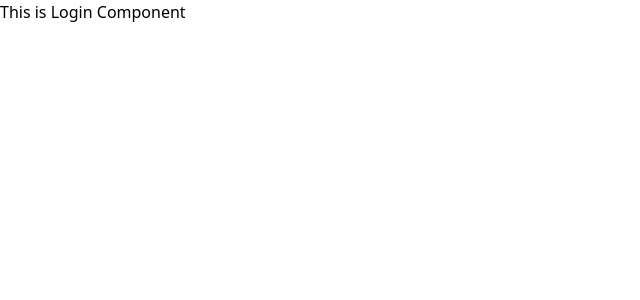
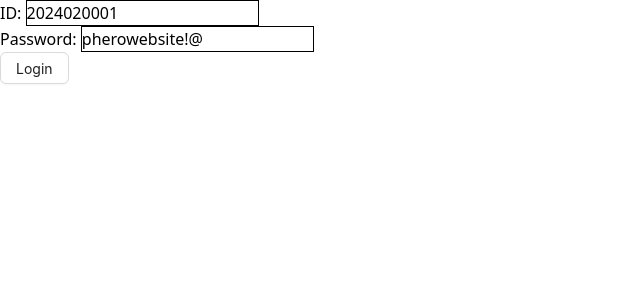
Before and after one commit to NA-Asraful-Khan/University_Management_Frontend, a React (Vite) app: page /login in a window 1280 px wide. Shown: the top 300 px of the page, without its empty margins (0-640 px from the left). Built offline with nearby package versions, Linux system fonts and the light colour scheme.

Commit message:
Implement Login Form

```diff
--- a/src/pages/Login.tsx
+++ b/src/pages/Login.tsx
@@ -1,5 +1,49 @@
+import { Button } from "antd";
+import { useForm } from "react-hook-form";
+import { useLoginMutation } from "../redux/features/auth/auth.api";
+
 const Login = () => {
-  return <div>This is Login Component</div>;
+  const { register, handleSubmit } = useForm({
+    defaultValues: {
+      userId: "2024020001",
+      password: "pherowebsite!@",
+    },
+  });
+  const [login, { data: userInfo, error }] = useLoginMutation();
+  console.log(userInfo);
+  console.log(error);
+
+  const onSubmit = (data) => {
+    const submitInfo = {
+      id: data.userId,
+      password: data.password,
+    };
+
+    login(submitInfo);
+  };
+  return (
+    <form onSubmit={handleSubmit(onSubmit)}>
+      <div>
+        <label htmlFor="id">ID: </label>
+        <input
+          className="border border-1 border-black"
+          type="text"
+          id="id"
+          {...register("userId")}
+        />
+      </div>
+      <div>
+        <label htmlFor="password">Password: </label>
+        <input
+          className="border border-1 border-black"
+          type="text"
+          id="password"
+          {...register("password")}
+        />
+      </div>
+      <Button htmlType="submit">Login</Button>
+    </form>
+  );
 };
 
 export default Login;
```
